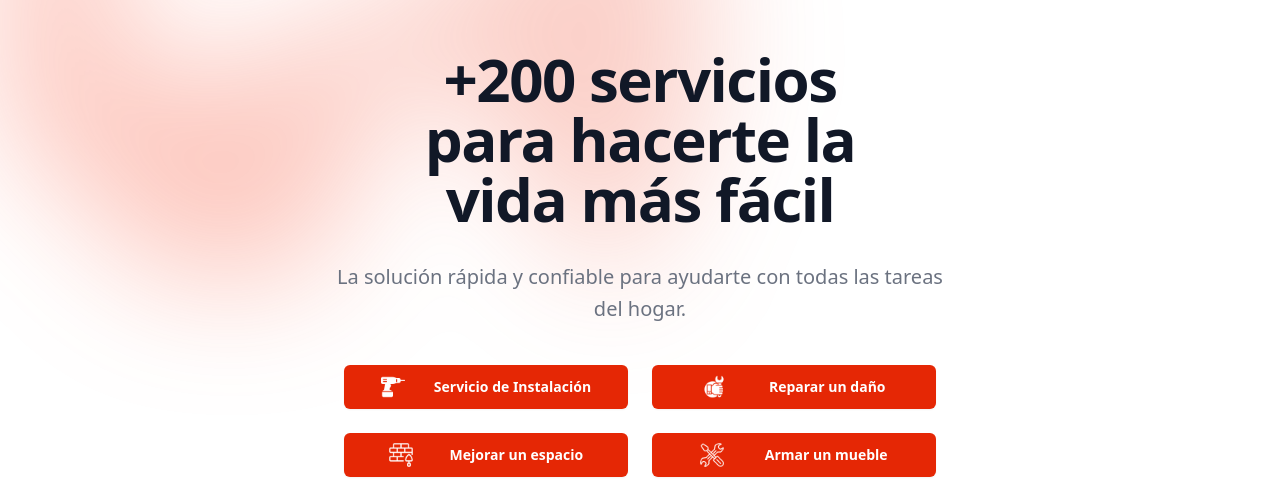
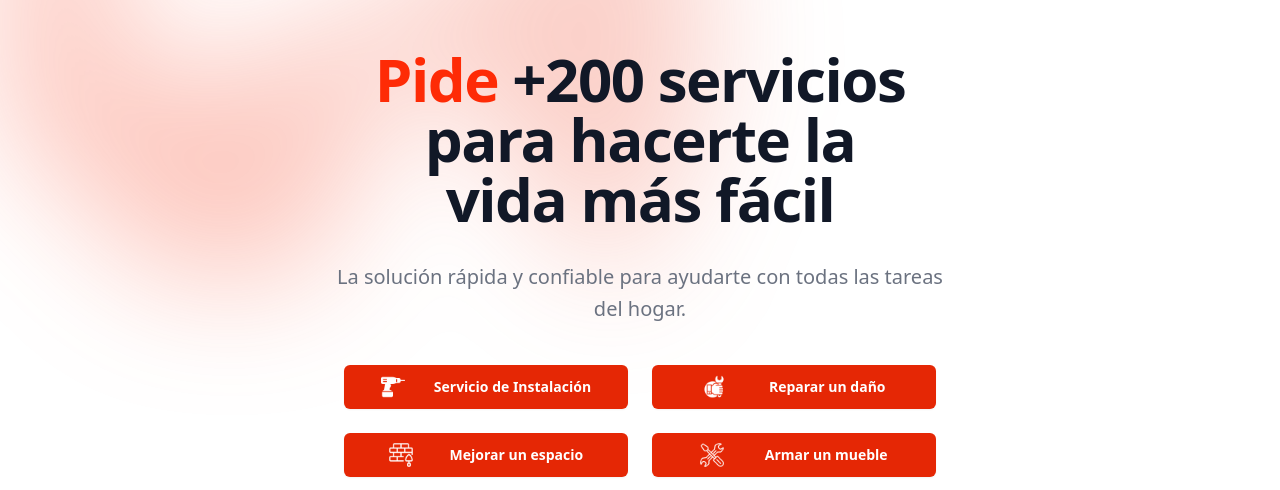
Before and after one commit to Mindcodeservices/rappifix, an Astro site: page / in a window 1280 px wide. Shown: the part 159-649 px from the top of the page. Built offline with nearby package versions, Linux system fonts and the light colour scheme; Astro itself is replaced by a stand-in of ours.

Commit message:
NEW TITTLE

```diff
--- a/src/pages/index.astro
+++ b/src/pages/index.astro
@@ -50,7 +50,7 @@
               <h1
                 class="text-balance text-5xl font-semibold tracking-tight text-gray-900 sm:text-6xl"
               >
-                +200 servicios para hacerte la vida más fácil
+              <span class="text-primary">Pide</span> +200 servicios para hacerte la vida más fácil
               </h1>
               <p
                 class="mt-8 text-pretty text-lg font-medium text-gray-500 sm:text-xl/8"
```
